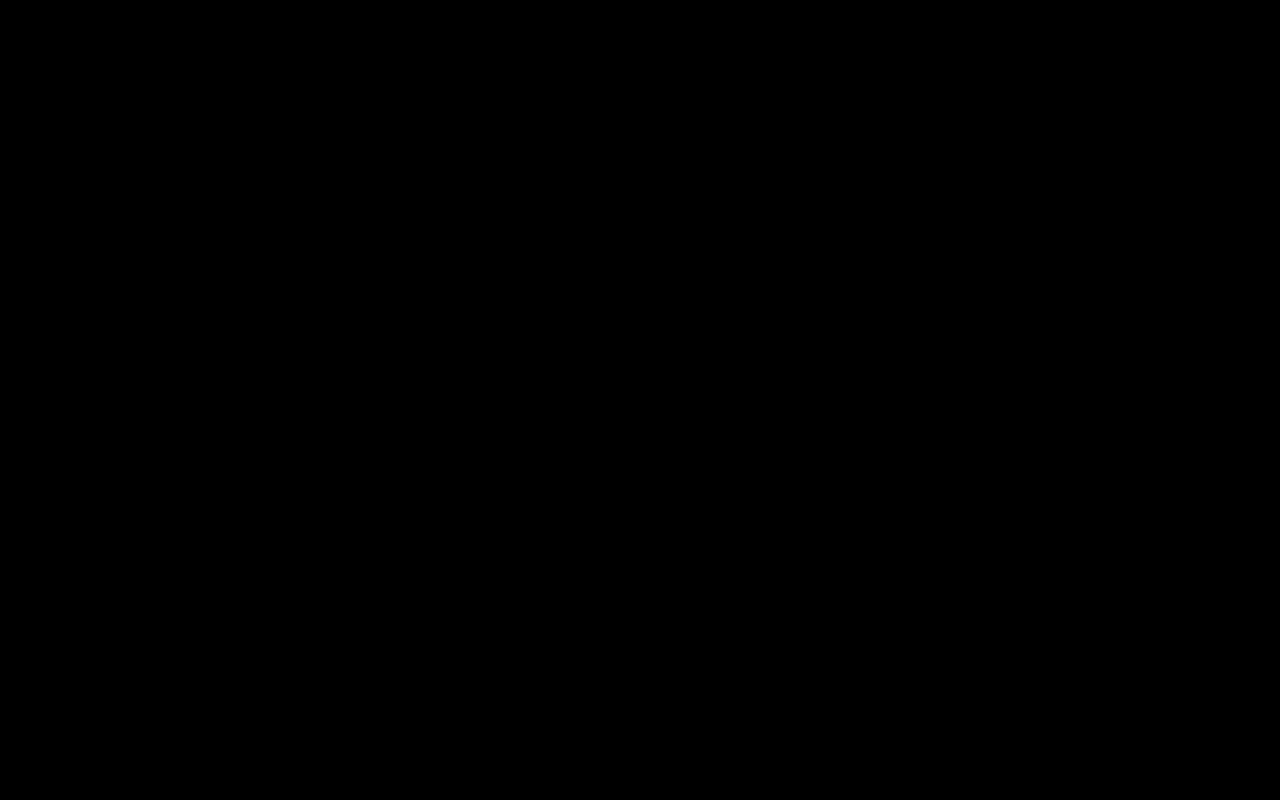
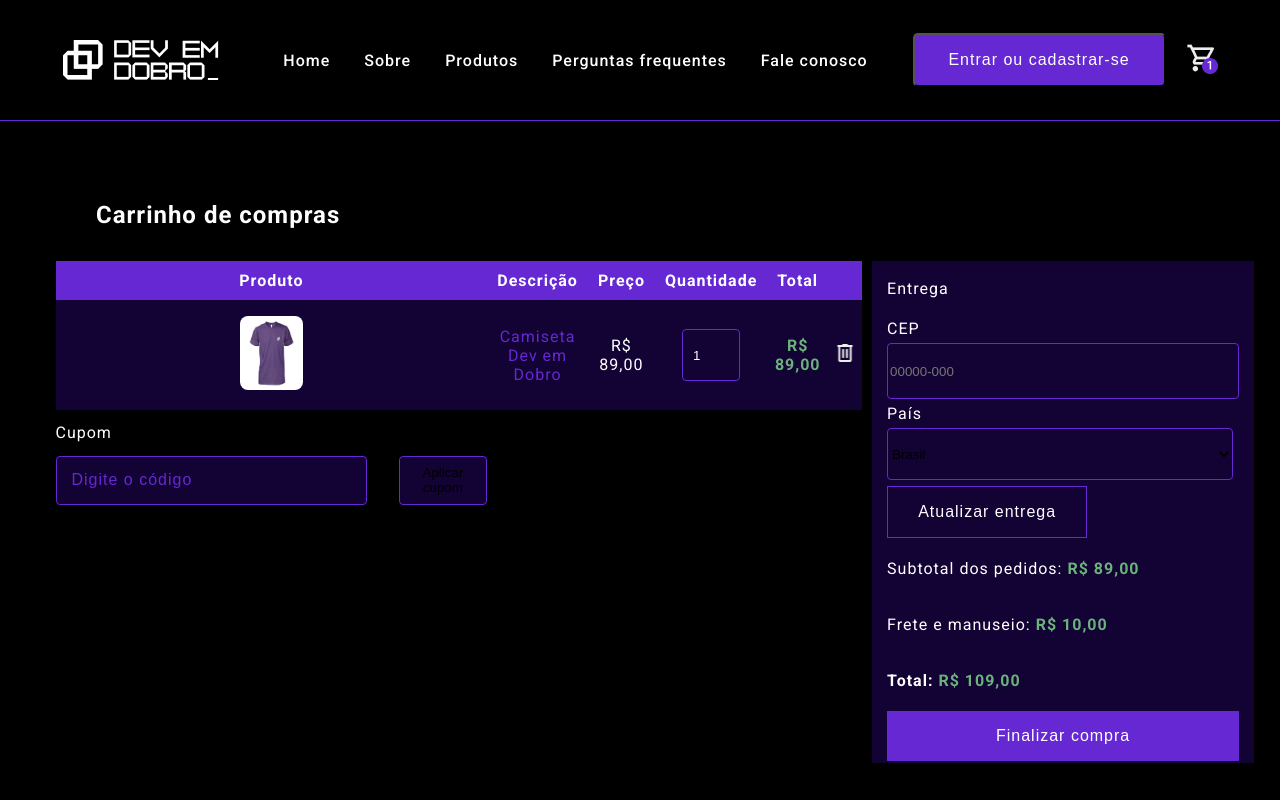
Before and after one commit to mandiilorenzo/project-e-commerce, a React (Vite) app: page /carrinho-de-compras in a window 1280 px wide. Before the commit this address had no page. Shown: the top 800 px of the page. Built offline with nearby package versions, Linux system fonts and the light colour scheme.

Commit message:
style: estilizando pagina do carrinho com produtos selecionados

```diff
--- a/src/components/buttons/button-carrinho.tsx
+++ b/src/components/buttons/button-carrinho.tsx
@@ -2,7 +2,7 @@
 
 const ButtonCarrinho = () => {
     return (
-        <Button><span>Adicionar ao carrinho</span></Button>
+        <Button>Adicionar ao carrinho</Button>
     )
 }
 
--- a/src/components/header/index.tsx
+++ b/src/components/header/index.tsx
@@ -23,7 +23,9 @@
                     <ButtonHeader />
                 </Link>
 
-                <img src="/icone-carrinho.png" alt="Ícone do carrinho de compras" />
+                <Link to={"/carrinho-de-compras"}>
+                    <img src="/icone-carrinho.png" alt="Ícone do carrinho de compras" />
+                </Link>
             </Div>
         </GlobalHeader>
     )
--- /dev/null
+++ b/src/components/product/index.tsx
@@ -0,0 +1,41 @@
+import styled from 'styled-components'
+import { ButtonCarrinho } from './../buttons/button-carrinho'
+
+type ProdutoProps = {
+    nome: string,
+    estilo: string,
+    preco: number | string,
+    descricao: string
+}
+
+const Produto = ({nome, estilo, preco, descricao}: ProdutoProps) => {
+    return (
+        <>
+            <h1>{nome}</h1>
+
+            <Style>
+                {estilo}
+            </Style>
+
+            <span>{preco}</span>
+
+            <p>{descricao}</p>
+
+            <ButtonCarrinho/>
+        </>
+    )
+}
+
+const Style = styled.div`
+    display: flex;
+    flex-direction: column;
+    font-size: 16px;
+    font-weight: 400;
+    margin-bottom: 15px;
+
+    p {
+    margin: 0;
+    }
+`
+
+export { Produto }
--- /dev/null
+++ b/src/pages/cart/index.tsx
@@ -0,0 +1,250 @@
+import camisetaRoxa from "../../assets/images/camisetaRoxa.png"
+import { useForm } from "react-hook-form"
+import styled from "styled-components"
+
+type Inputs = {
+    cep: string,
+    pais: string
+}
+
+const Cart = () => {
+    const { register } = useForm<Inputs>()
+
+    return (
+        <Section>
+            <h1>Carrinho de compras</h1>
+
+            <Container>
+
+                <Table>
+                    <thead>
+                        <tr>
+                            <th>Produto</th>
+                            <th>Descrição</th>
+                            <th>Preço</th>
+                            <th>Quantidade</th>
+                            <th>Total</th>
+                            <th></th>
+                        </tr>
+                    </thead>
+
+                    <tbody>
+                        <tr>
+                            <TdImage><ImageProduct src={camisetaRoxa} alt="camiseta dev em dobro roxa com logo pequeno" /></TdImage>
+                            <TdDescribe>Camiseta Dev em Dobro</TdDescribe>
+                            <td>R$ 89,00</td>
+                            <td>
+                                <input type="number" value="1" min="1" />
+                            </td>
+                            <td><span>R$ 89,00</span></td>
+                            <td><IconeDelet src="icone-deletar.png" alt="ícone de lixeira" /></td>
+                        </tr>
+                    </tbody>
+
+                    <h2>Cupom</h2>
+                    <Cupom>
+                        <input
+                            type="text"
+                            placeholder="Digite o código"
+                        />
+                        <ButtonCupom>Aplicar cupom</ButtonCupom>
+                    </Cupom>
+
+                </Table>
+
+
+                <Form>
+                    <h3>Entrega</h3>
+
+                    <label htmlFor="cep">CEP</label>
+                    <input
+                        type="text"
+                        id="cep"
+                        placeholder="00000-000"
+                        {...register('cep', { required: true })}
+                    />
+
+                    <label htmlFor="pais">País</label>
+                    <select>
+                        <option value="">Brasil</option>
+                    </select>
+
+                    <ButtonEntrega>Atualizar entrega</ButtonEntrega>
+
+                    <p>Subtotal dos pedidos: <span>R$ 89,00</span></p>
+                    <p>Frete e manuseio: <span>R$ 10,00</span></p>
+                    <p><strong>Total:</strong> <span>R$ 109,00</span></p>
+
+                    <ButtonFinish>Finalizar compra</ButtonFinish>
+                </Form>
+
+            </Container>
+        </Section>
+    )
+}
+
+const Section = styled.section`
+    border-top: 1px solid var(--primary-purple-color);
+
+    h1 {
+    font-size: 24px;
+    margin-top: 80px;
+    margin-bottom: 32px;
+    padding-left: 96px;
+    }
+`
+
+const Container = styled.div`
+    display: flex;
+    align-items: flex-start;
+    max-width: 1169px;
+    margin: auto;
+    margin-bottom: 80px;
+    gap: 10px;
+`
+
+const Table = styled.table`
+    border-collapse: collapse;
+
+    th {
+    background-color: var(--primary-purple-color);
+    color: white;
+    padding: 10px;
+    text-align: center;
+    }
+
+    td {
+    padding: 5px;
+    background-color: var(--second-purple-color);
+    text-align: center;
+
+    input {
+    max-width: 45px;
+    height: 30px;
+    padding: 10px 1px 10px 10px;
+    color: var(--white-color);
+    background-color: var(--second-purple-color);
+    border: 1px solid var(--primary-purple-color);
+    border-radius: 4px;
+    }
+
+    }
+
+    h2 {
+    font-size: 16px;
+    font-weight: 400;
+    }
+
+    span {
+    color: var(--primary-green-color);
+    font-weight: 700;
+    font-size: 16px;
+    }
+}
+`
+
+const TdImage = styled.td`
+    max-width: 146px;
+    height: 100px;
+`
+
+const TdDescribe = styled.td`
+    max-width: 275px;
+    height: 100px;
+    color: var(--primary-purple-color);
+`
+
+const ImageProduct = styled.img`
+    max-width: 63.4px;
+    height: 74.25px;
+    border-radius: 8px;
+`
+
+const IconeDelet = styled.img`
+    max-width: 24px;
+    height: 24px;
+`
+
+const Cupom = styled.div`
+    display: flex;
+    gap: 32px;
+
+    input {
+    background-color: var(--second-purple-color);
+    border: 1px solid var(--primary-purple-color);
+    border-radius: 4px;
+    width: 296px;
+    padding: 16px 32px 16px 15px;
+    color: var(--primary-purple-color);
+
+    &::placeholder {
+    color: var(--primary-purple-color);
+    font-size: 16px;
+    font-weight: 400;
+    letter-spacing: 1px;
+    }
+    }
+`
+
+const Form = styled.form`
+    background-color: var(--second-purple-color);
+    max-width: 368px;
+    height: 498px;
+    display: flex;
+    flex-direction: column;
+    justify-content: space-between;
+    padding: 2px 15px;
+
+    h3, label, p {
+    font-size: 16px;
+    font-weight: 400;
+    }
+
+    input, select {
+    background-color: var(--second-purple-color);
+    border: 1px solid var(--primary-purple-color);
+    border-radius: 4px;
+    width: 346px;
+    height: 52px;
+    }
+
+    span {
+    color: var(--primary-green-color);
+    font-size: 16px;
+    font-weight: 700;
+    }
+`
+
+const ButtonEntrega = styled.button`
+    padding: 16px;
+    max-width: 200px;
+    background-color: var(--second-purple-color);
+    border: 1px solid var(--primary-purple-color);
+    color: var(--white-color);
+    font-size: 16px;
+    letter-spacing: 1px;
+`
+
+const ButtonCupom = styled.button`
+    background-color: var(--second-purple-color);
+    border: 1px solid var(--primary-purple-color);
+    border-radius: 4px;
+
+    &::placeholder {
+    color: var(--white-color);
+    font-size: 16px;
+    font-weight: 500;
+    letter-spacing: 1px;
+    }
+`
+
+const ButtonFinish = styled.button`
+    background-color: var(--primary-purple-color);
+    border: none;
+    color: var(--white-color);
+    font-size: 16px;
+    letter-spacing: 1px;
+    padding: 16px 32px;
+`
+
+export { Cart }
--- a/src/pages/products/index.tsx
+++ b/src/pages/products/index.tsx
@@ -1,4 +1,5 @@
 import styled from "styled-components"
+import { Produto } from "../../components/product"
 import camisetaRoxa from "../../assets/images/camisetaRoxa.png"
 import camisetaPreta2 from "../../assets/images/camisetaPreta2.png"
 import camisetaPreta from "../../assets/images/camisetaPreta.png"
@@ -11,26 +12,18 @@
                 <img src={camisetaRoxa} alt="camiseta dev em dobro roxa com logo pequeno" />
 
                 <InfoProduto>
-                    <h1>Camiseta Dev em Dobro</h1>
-
-                    <Style>
-                        <p><strong>Cor:</strong> Roxo</p>
-                        <p><strong>Tamanho</strong>: M</p>
-                    </Style>
-
-                    <span>R$ 89,00</span>
-
-                    <p><strong>Tecido:</strong> malha (70% algodão + 30% poliéster).</p>
-                    <p>Estampa: marca Dev em Dobro.</p>
-                    <p>modelagem: ampla, cava da manga deslocada.</p>
-                    <p>Decote: gola redonda, forrada.</p>
-                    <p>Acabamentos: gola, punhos e barra duplos.</p>
-                    <p>obs.1: as cores podem sofrer pequenas alterações de percepção em razão das diferentes resoluções de tela em que são visualizadas.</p>
-                    <p>obs.2: os adornos contidos nas fotos não acompanham o produto.</p>
-
-                    <Button>Adicionar ao carrinho</Button>
+                    <Produto nome='Camiseta Dev em Dobro'
+                        estilo='Cor: Roxo
+                        Tamanho: M'
+                        preco='R$ 89,00'
+                        descricao='Tecido: malha (70% algodão + 30% poliéster).
+                        Estampa: marca Dev em Dobro.
+                        modelagem: ampla, cava da manga deslocada.
+                        Decote: gola redonda, forrada.
+                        Acabamentos: gola, punhos e barra duplos.
+                        obs.1: as cores podem sofrer pequenas alterações de percepção em razão das diferentes resoluções de tela em que são visualizadas.
+                        obs.2: os adornos contidos nas fotos não acompanham o produto.' />
                 </InfoProduto>
-
             </SelectedProduct>
 
             <Subtitle>Produtos semelhantes</Subtitle>
@@ -94,16 +87,6 @@
     align-self: flex-start;
 `
 
-const Style = styled.div`
-    font-size: 16px;
-    font-weight: 400;
-    margin-bottom: 15px;
-
-    p {
-    margin: 0;
-    }
-`
-
 const ImagesList = styled.ul`
     display: flex;
     align-items: center;
@@ -117,20 +100,5 @@
     }
 `
 
-const Button = styled.button`
-    background-color: var(--primary-purple-color);
-    padding: 16px 32px;
-    max-width: 243px;
-    border-radius: 4px;
-    border: none;
-    margin-top: 20px;
-    color: var(--white-color);
-    font-size: 16px;
-    font-weight: 500;
-    text-align: center;
-    cursor: pointer;
-    letter-spacing: 1px;
-`
-
 
 export { Products }
--- a/src/routes/index.tsx
+++ b/src/routes/index.tsx
@@ -3,6 +3,7 @@
 import { Home } from "../pages/home"
 import { Form } from "../pages/form-register"
 import { Products } from "../pages/products"
+import { Cart } from "../pages/cart"
 
 const AppRoutes = () => {
     return (
@@ -12,6 +13,7 @@
                     <Route index element={<Home/>}/>
                     <Route path="/formulario" element={<Form/>}/>
                     <Route path="/produtos" element={<Products/>}/>
+                    <Route path="/carrinho-de-compras" element={<Cart/>}/>
                 </Route>
             </Routes>
         </BrowserRouter>
```
Also changed, not shown: public/icone-deletar.png (added).
